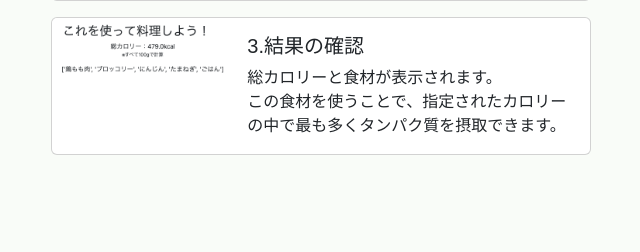
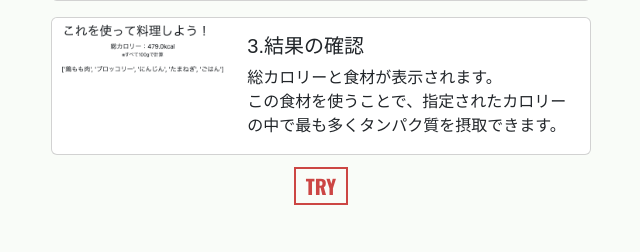
Before and after one commit to Im-not-yoneda/food-recommend, a Django app: page /about/ in a window 1280 px wide. Shown: the part 671-923 px from the top of the page, without its empty margins (319-959 px from the left). Before the commit the page ends 826 px from the top, so only its background shows below. Run offline with Django 4.2, Linux system fonts and the light colour scheme.

Commit message:
戻るボタンの追加

```diff
--- a/Recommend/static/css/about.css
+++ b/Recommend/static/css/about.css
@@ -29,3 +29,14 @@ h1 {
 	color: var(--accent-color) !important;
 	padding-top: 80px;
 }
+.try {
+	padding-bottom: 50px;
+}
+.try a {
+	font-size: 20px;
+	color: var(--accent-color) !important;
+	border: var(--accent-color) solid 2px;
+	padding: 2px 10px;
+	text-decoration: none;
+	font-family: var(--En-font);
+}
--- a/Recommend/templates/polls/about.html
+++ b/Recommend/templates/polls/about.html
@@ -114,6 +114,9 @@
 					</div>
 				</div>
 			</div>
+			<div class="try text-center">
+				<a href="/" class="fw-bold">TRY</a>
+			</div>
 		</div>
 		<script
 			src="https://cdn.jsdelivr.net/npm/bootstrap@5.3.0/dist/js/bootstrap.bundle.min.js"
--- a/Recommend/templates/polls/result.html
+++ b/Recommend/templates/polls/result.html
@@ -79,5 +79,8 @@
                 </div>
             </div>
             {% endif %}
+            <div class="exit text-center mt-3">
+                <a href="/" class="fw-bold">EXIT</a>
+            </div>
 	</body>
 </html>
```
Also changed, not shown: Recommend/static/css/result.css (+8 -0 lines).
